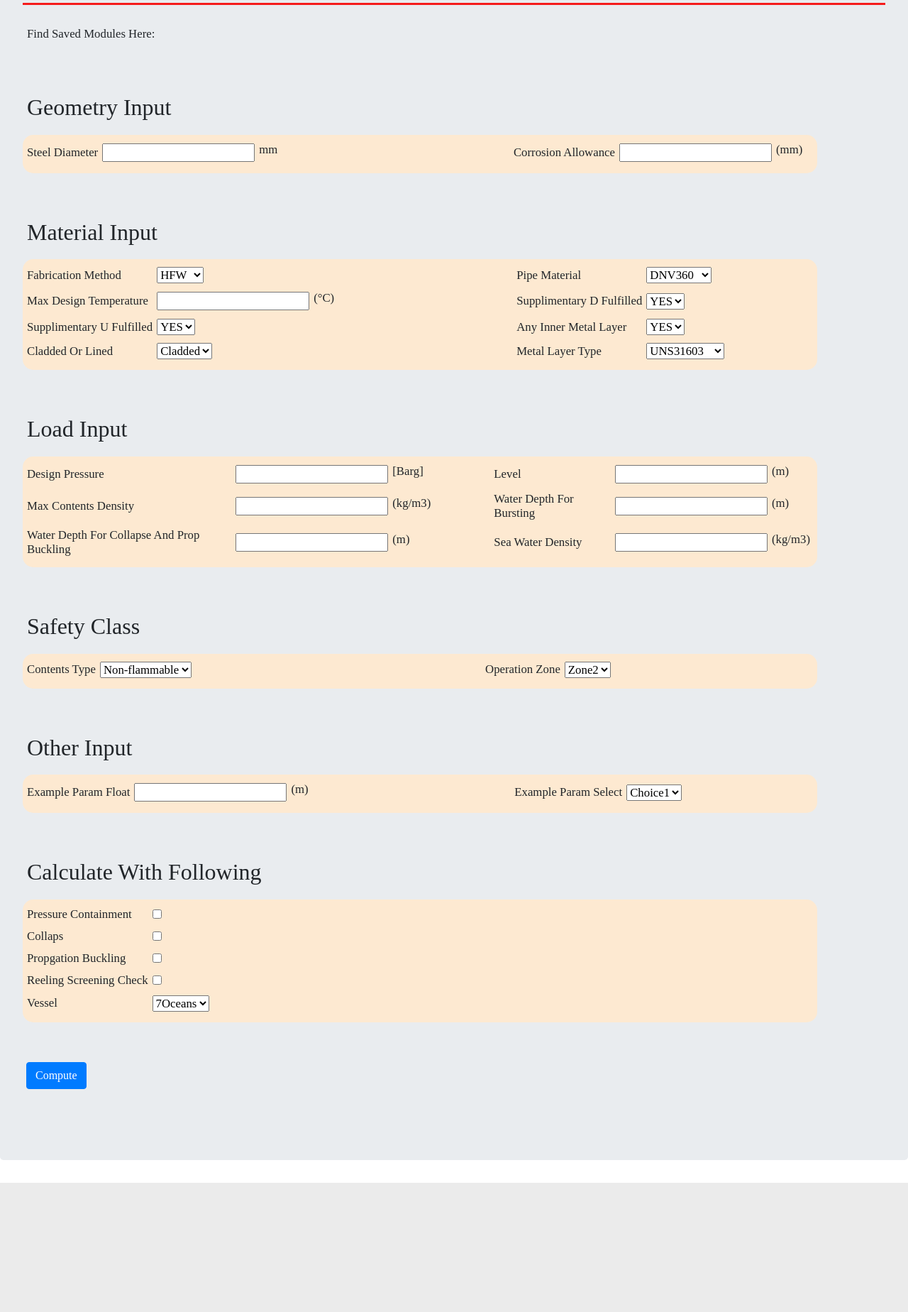
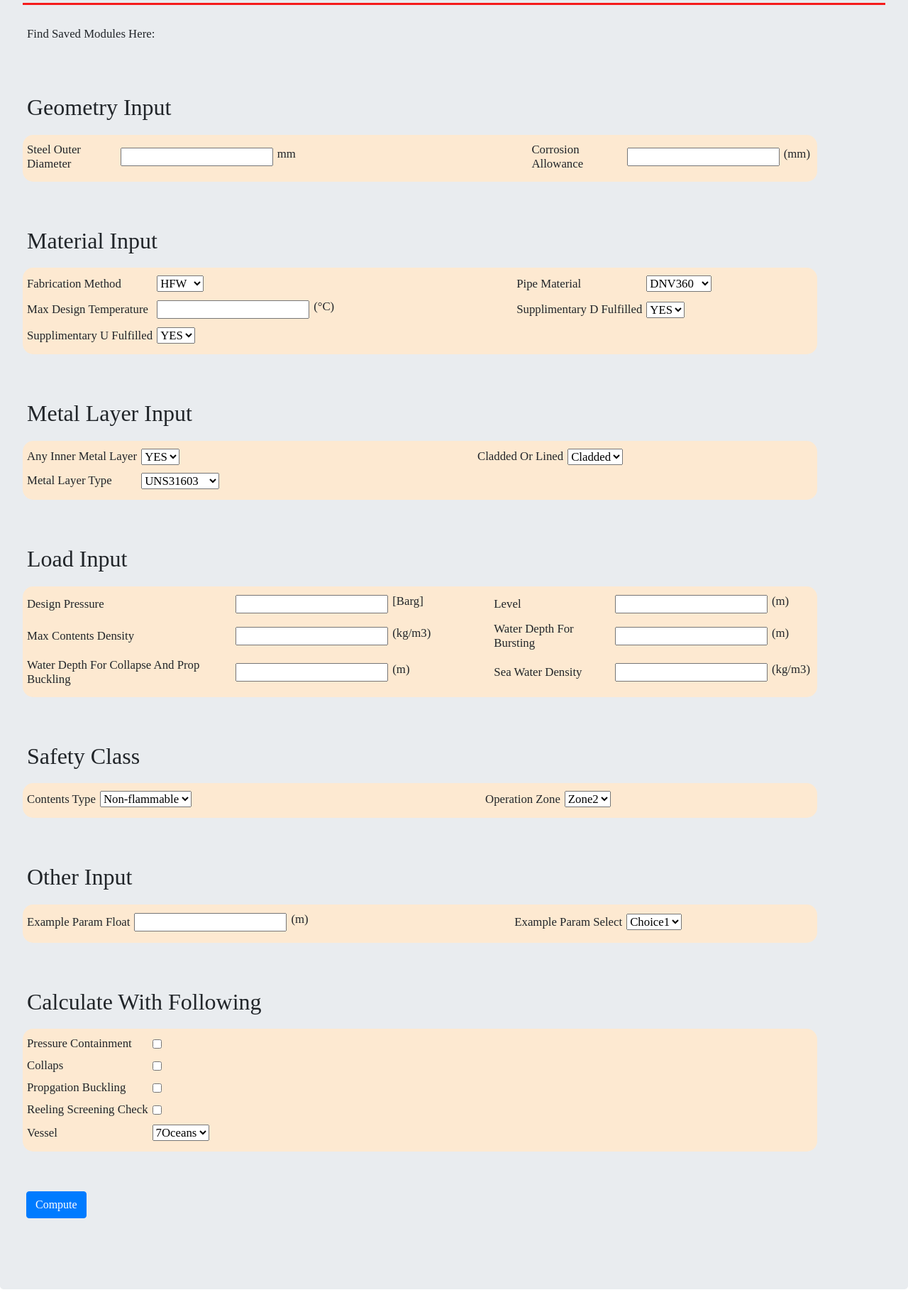
Before and after one commit to luyuqing/ocean_to_cloud, a Flask app: page /wtcal in a window 1280 px wide. Shown: the part 163-2011 px from the top of the page at 71% size. Before the commit the page ends 1829 px from the top, so only its background shows below. Run offline with Flask 2, Linux system fonts and the light colour scheme; some libraries are stand-ins or nearby versions.

Commit message:
seprate metal layer from material

```diff
--- a/decision_logic.py
+++ b/decision_logic.py
@@ -1,7 +1,7 @@
 from werkzeug.datastructures import MultiDict
 
 from prepare import zip_form, wtcal_output
-from model import GeometryInput, MaterialInput, LoadInput, \
+from model import GeometryInput, MaterialInput, MetalLayer, LoadInput, \
     SafetyClass, Other, CalWith, ImportFrom
 from compute import cal_pressure_containment, cal_collaps, \
     cal_prop_buckling, cal_reeling
@@ -12,7 +12,7 @@ def home_page(flask):
 
 
 def wtcal_import():
-    # m = MultiDict([('steel_diameter', 5.0),
+    # m = MultiDict([('steel_outer_diameter', 5.0),
     #                 ('corrosion_allowance', 5.0)])
     # geo = GeometryInput(m)
     # geo_fields = zip_form(geo)
@@ -38,6 +38,9 @@ def wtcal_compute(flask):
     material = MaterialInput(flask.request.form)
     material_fields = zip_form(material)
 
+    metal = MetalLayer(flask.request.form)
+    metal_fields = zip_form(metal)
+
     load = LoadInput(flask.request.form)
     load_fields = zip_form(load)
 
@@ -52,7 +55,7 @@ def wtcal_compute(flask):
     if flask.request.method == 'POST':
         if geo.validate() and material.validate() and \
            load.validate() and safety.validate():
-            steel_diameter = geo.steel_diameter.data
+            steel_outer_diameter = geo.steel_outer_diameter.data
             corrosion_allowance = geo.corrosion_allowance.data
 
             fabrication_method = material.fabrication_method.data
@@ -60,9 +63,10 @@ def wtcal_compute(flask):
             max_design_temperature = material.max_design_temperature.data
             supplimentary_d_fulfilled = material.supplimentary_d_fulfilled.data
             supplimentary_u_fulfilled = material.supplimentary_u_fulfilled.data
-            any_inner_metal_layer = material.any_inner_metal_layer.data
-            cladded_or_lined = material.cladded_or_lined.data
-            metal_layer_type = material.metal_layer_type.data
+
+            any_inner_metal_layer = metal.any_inner_metal_layer.data
+            cladded_or_lined = metal.cladded_or_lined.data
+            metal_layer_type = metal.metal_layer_type.data
 
             design_pressure = load.design_pressure.data
             level = load.level.data
@@ -87,7 +91,7 @@ def wtcal_compute(flask):
             r1, r2, r3, r4 = 0, 0, 0, 0
 
             if pressure_containment is True:
-                r1 = cal_pressure_containment(steel_diameter,
+                r1 = cal_pressure_containment(steel_outer_diameter,
                                               corrosion_allowance,
                                               fabrication_method,
                                               pipe_material,
@@ -102,7 +106,7 @@ def wtcal_compute(flask):
                                               contents_type,
                                               operation_zone)
             if collaps is True:
-                r2 = cal_collaps(steel_diameter,
+                r2 = cal_collaps(steel_outer_diameter,
                                  corrosion_allowance,
                                  fabrication_method,
                                  pipe_material,
@@ -114,7 +118,7 @@ def wtcal_compute(flask):
                                  contents_type,
                                  operation_zone)
             if propgation_buckling is True:
-                r3 = cal_prop_buckling(steel_diameter,
+                r3 = cal_prop_buckling(steel_outer_diameter,
                                        corrosion_allowance,
                                        fabrication_method,
                                        pipe_material,
@@ -126,7 +130,7 @@ def wtcal_compute(flask):
                                        contents_type,
                                        operation_zone)
             if reeling_screening_check is True:
-                r4 = cal_reeling(steel_diameter,
+                r4 = cal_reeling(steel_outer_diameter,
                                  fabrication_method,
                                  vessel,
                                  any_inner_metal_layer,
@@ -140,6 +144,7 @@ def wtcal_compute(flask):
     return flask.render_template("wtcal.html",
                                  geo_fields=geo_fields,
                                  material_fields=material_fields,
+                                 metal_fields=metal_fields,
                                  load_fields=load_fields,
                                  safety_fields=safety_fields,
                                  other_fields=other_fields,
--- a/model.py
+++ b/model.py
@@ -10,8 +10,8 @@ class ImportFrom(Form):
 
 
 class GeometryInput(Form):
-    steel_diameter = FloatField(label='mm',
-                                validators=[validators.InputRequired()])
+    steel_outer_diameter = FloatField(label='mm',
+                                      validators=[validators.InputRequired()])
     corrosion_allowance = FloatField(label='(mm)',
                                      validators=[validators.InputRequired()])
 
@@ -31,6 +31,9 @@ class MaterialInput(Form):
                                                                ('no', 'NO')])
     supplimentary_u_fulfilled = SelectField(label='', choices=[('yes', 'YES'),
                                                                ('no', 'NO')])
+
+
+class MetalLayer(Form):
     any_inner_metal_layer = SelectField(label='', choices=[('yes', 'YES'),
                                                            ('no', 'NO')])
     cladded_or_lined = SelectField(label='', choices=[('Cladded', 'Cladded'),
--- a/static/style.css
+++ b/static/style.css
@@ -27,6 +27,8 @@ td              { font-size: 1.05em;
 .geoSpace      { padding-left: 19.5em; }
 
 .materialSpace { padding-left: 15em; }
+
+.metalSpace    { padding-left: 21em; }
 
 .loadSpace     { padding-left: 5em; }
 
--- a/templates/wtcal.html
+++ b/templates/wtcal.html
@@ -59,6 +59,29 @@
                             <td>{{ tuple_f[0] }}</td>
                             <td>{{ tuple_f[0].label }}</td>
                             <td class="materialSpace">{{ convert_name(tuple_f[1].name) }}</td>
+                            <td>{{ tuple_f[1] }}</td>
+                            <td>{{ tuple_f[1].label }}</td>
+                        </tr>
+                    {% else %}
+                        <tr>
+                            <td>{{ convert_name(tuple_f[0].name) }}</td>
+                            <td>{{ tuple_f[0] }}</td>
+                            <td>{{ tuple_f[0].label }}</td>
+                        </tr>
+                    {% endif %}
+                {% endfor %}
+            </table>
+            </div>
+            <h2>Metal Layer Input</h2>
+            <div class="form">
+            <table>
+                {% for tuple_f in metal_fields %}
+                    {% if tuple_f | length == 2 %}
+                        <tr>
+                            <td>{{ convert_name(tuple_f[0].name) }}</td>
+                            <td>{{ tuple_f[0] }}</td>
+                            <td>{{ tuple_f[0].label }}</td>
+                            <td class="metalSpace">{{ convert_name(tuple_f[1].name) }}</td>
                             <td>{{ tuple_f[1] }}</td>
                             <td>{{ tuple_f[1].label }}</td>
                         </tr>
```
